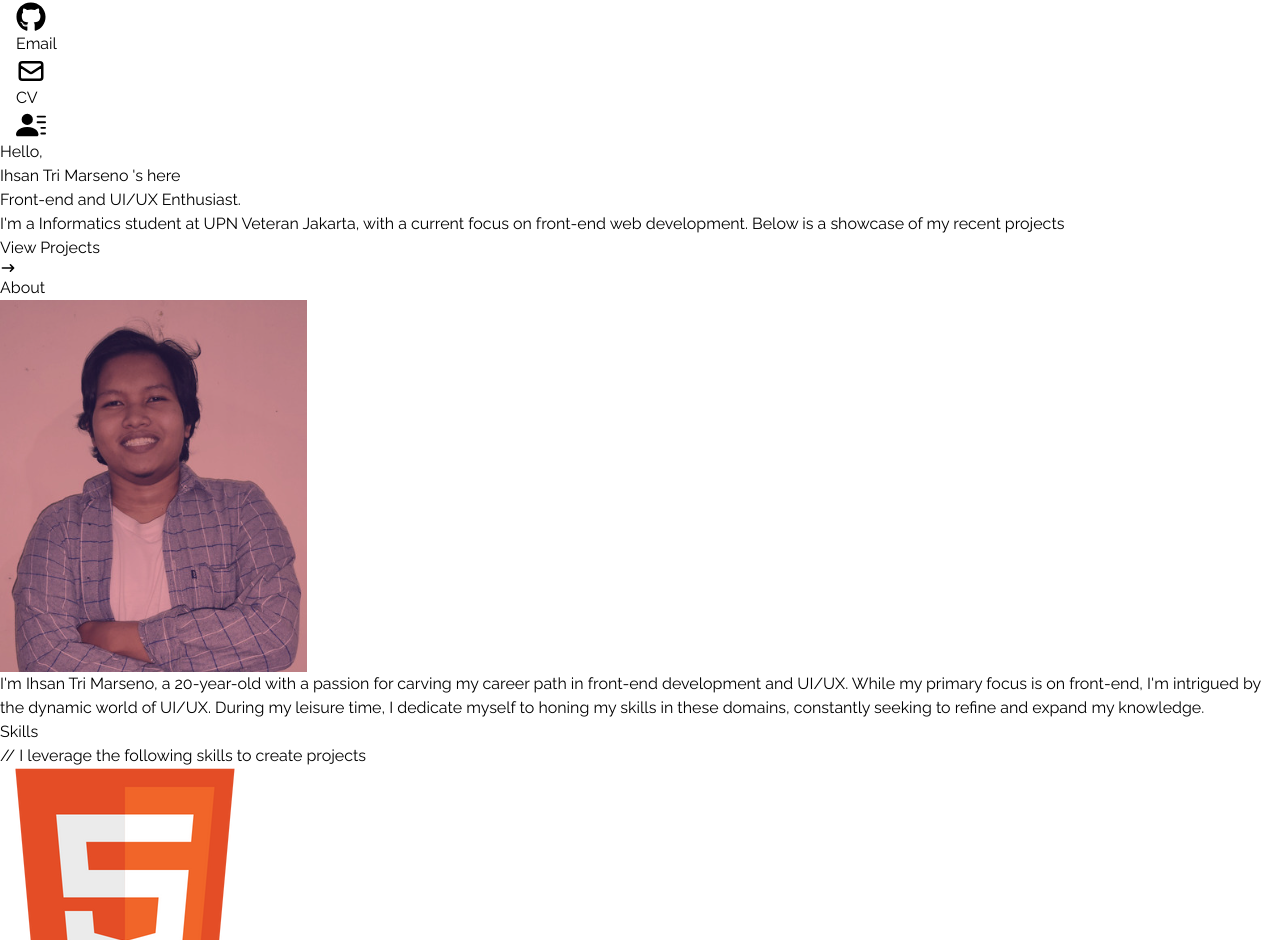
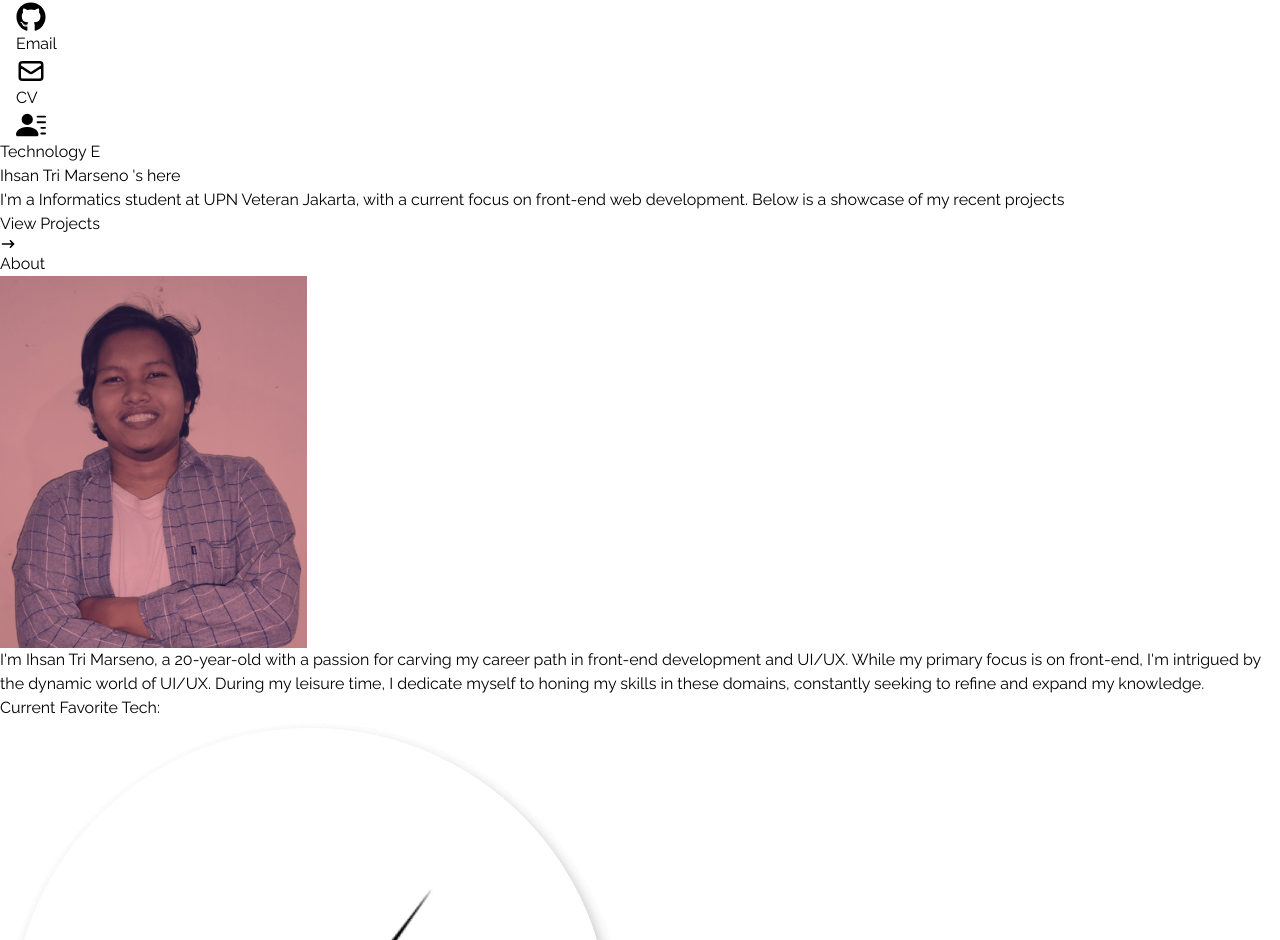
Before and after one commit to ihsanmarseno/portfolio-ihsan, a React (Vite) app: page / in a window 1280 px wide. Shown: the part 825-1765 px from the top of the page. Built offline with nearby package versions, Linux system fonts and the light colour scheme.

Commit message:
add typewriter and current tech

```diff
--- a/package.json
+++ b/package.json
@@ -16,7 +16,8 @@
     "react-icons": "^4.12.0",
     "react-paginate": "^8.2.0",
     "react-router-dom": "^6.19.0",
-    "react-scroll": "^1.9.0"
+    "react-scroll": "^1.9.0",
+    "react-type-animation": "^3.2.0"
   },
   "devDependencies": {
     "@types/react": "^18.2.15",
--- a/src/components/About.jsx
+++ b/src/components/About.jsx
@@ -2,11 +2,14 @@ import { useEffect } from "react";
 import AOS from "aos";
 import "aos/dist/aos.css";
 import Photo from "../assets/photo-profile.png";
+import Next from "../assets/next.png";
+import React from "../assets/react.png";
+import Tailwind from "../assets/tailwind.png";
+import Typescript from "../assets/typescript.png"
 
 const About = () => {
   useEffect(() => {
-    AOS.init({
-    });
+    AOS.init({});
   }, []);
 
   return (
@@ -21,10 +24,22 @@ const About = () => {
           <div></div>
         </div>
         <div className="max-w-[1000px] w-full grid sm:grid-cols-2 gap-8 px-4 mt-4">
-          <div className="text-4xl font-bold sm:text-right place-self-center" data-aos="fade-up" data-aos-delay="200">
-            <img src={Photo} alt="Ihsan Tri Marseno" className="w-48 rounded-full md:w-full" />
+          <div
+            className="text-4xl font-bold sm:text-right place-self-center"
+            data-aos="fade-up"
+            data-aos-delay="200"
+          >
+            <img
+              src={Photo}
+              alt="Ihsan Tri Marseno"
+              className="w-48 rounded-full md:w-full"
+            />
           </div>
-          <div className="flex items-center text-sm tracking-wide text-gray-300 md:text-lg" data-aos="fade-right" data-aos-delay="400">
+          <div
+            className="items-center text-sm tracking-wide text-gray-300 md:text-lg"
+            data-aos="fade-right"
+            data-aos-delay="400"
+          >
             <p>
               {`I'm Ihsan Tri Marseno, a 20-year-old with a passion for carving my
               career path in front-end development and UI/UX. While my primary
@@ -33,6 +48,15 @@ const About = () => {
               skills in these domains, constantly seeking to refine and expand
               my knowledge.`}
             </p>
+            <p className="mt-4 md:mt-8 text-base md:text-xl text-[#2ea4ff] font-medium tracking-wider">
+              Current Favorite Tech:{" "}
+            </p>
+            <div className="flex items-center w-8 h-8 gap-4 md:h-12 md:w-12">
+              <img src={Next} alt="Next Js" className="mt-4 " />
+              <img src={Typescript} alt="Typescript" className="mt-4 " />
+              <img src={React} alt="React Js" className="mt-4 " />
+              <img src={Tailwind} alt="Tailwind" className="mt-4 " />
+            </div>
           </div>
         </div>
       </div>
--- a/src/components/Home.jsx
+++ b/src/components/Home.jsx
@@ -1,8 +1,9 @@
 import { HiArrowNarrowRight } from "react-icons/hi";
 import { Link } from "react-scroll";
 import { useEffect } from "react";
-import 'aos/dist/aos.css';
-import AOS from 'aos';
+import "aos/dist/aos.css";
+import AOS from "aos";
+import { TypeAnimation } from "react-type-animation";
 
 const Home = () => {
   useEffect(() => {
@@ -10,31 +11,24 @@ const Home = () => {
   }, []);
 
   return (
-    <div
-      className="w-full h-screen bg-[#0a192f]" name="home"
-    >
+    <div className="w-full h-screen bg-[#0a192f]" name="home">
       <div className="max-w-[1000px] mx-auto px-4 flex flex-col justify-center h-full">
-        <p
-          className="text-2xl text-[#FF5757] font-semibold"
-          data-aos="fade-up"
-          data-aos-delay="200"
-        >
-          Hello,
-        </p>
+        <TypeAnimation
+          sequence={["Front-end Enthusiast", 1000, "UI/UX Enthusiast", 1000, "Technology Enthusiast", 1000]}
+          repeat={Infinity}
+          className="text-xl md:text-4xl font-bold text-[#2ea4ff]"
+        />
+
         <p
           className="text-3xl md:text-5xl lg:text-7xl font-bold text-[#f5f7ff]"
           data-aos="fade-up"
           data-aos-delay="400"
         >
           Ihsan Tri Marseno
-          <span className="text-[#FF5757] text-lg md:text-2xl"> {`'s here`}</span>
-        </p>
-        <p
-          className="text-xl md:text-4xl font-bold text-[#2ea4ff]"
-          data-aos="fade-right"
-          data-aos-delay="600"
-        >
-          {`Front-end and UI/UX Enthusiast.`}
+          <span className="text-[#FF5757] text-lg md:text-2xl">
+            {" "}
+            {`'s here`}
+          </span>
         </p>
         <p
           className="text-[#e4e4ee] text-sm md:text-base pt-4 pb-2   max-w-[700px]"
```
Also changed, not shown: 1 other file (tests, documents, lock files or other folders).
